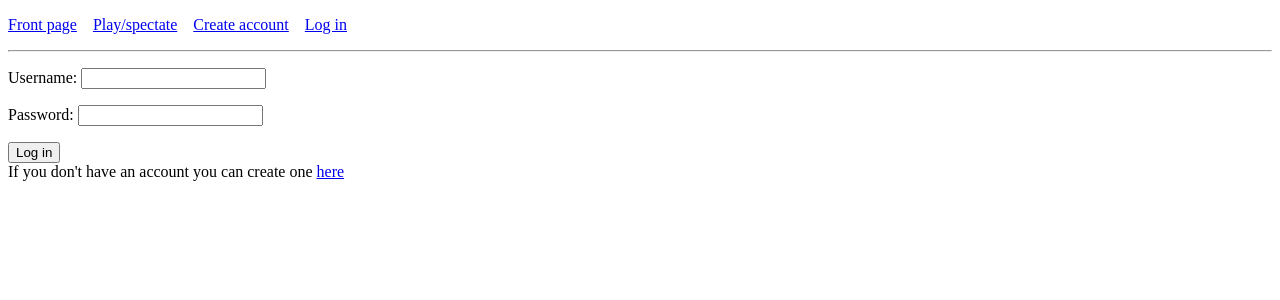
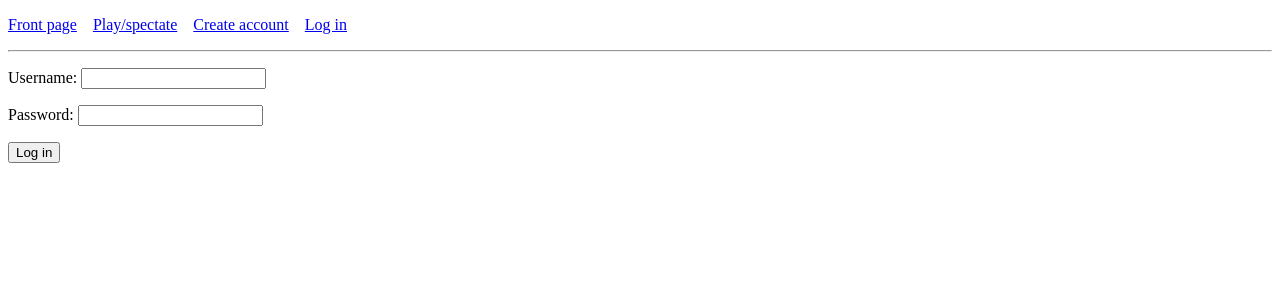
Before and after one commit to Cloudperry/ultimate-tic-tac-toe, a Flask app: page /login in a window 1280 px wide. Shown: the top 300 px of the page. Run offline with Flask 2, Linux system fonts and the light colour scheme.

Commit message:
Remove no longer useful register page link

```diff
--- a/templates/login.html
+++ b/templates/login.html
@@ -16,5 +16,4 @@ Wrong username or password.
 	</p>
 	<input type="submit" value="Log in">
 </form>
-If you don't have an account you can create one <a href="/register">here</a>
 {% endblock %}
```
